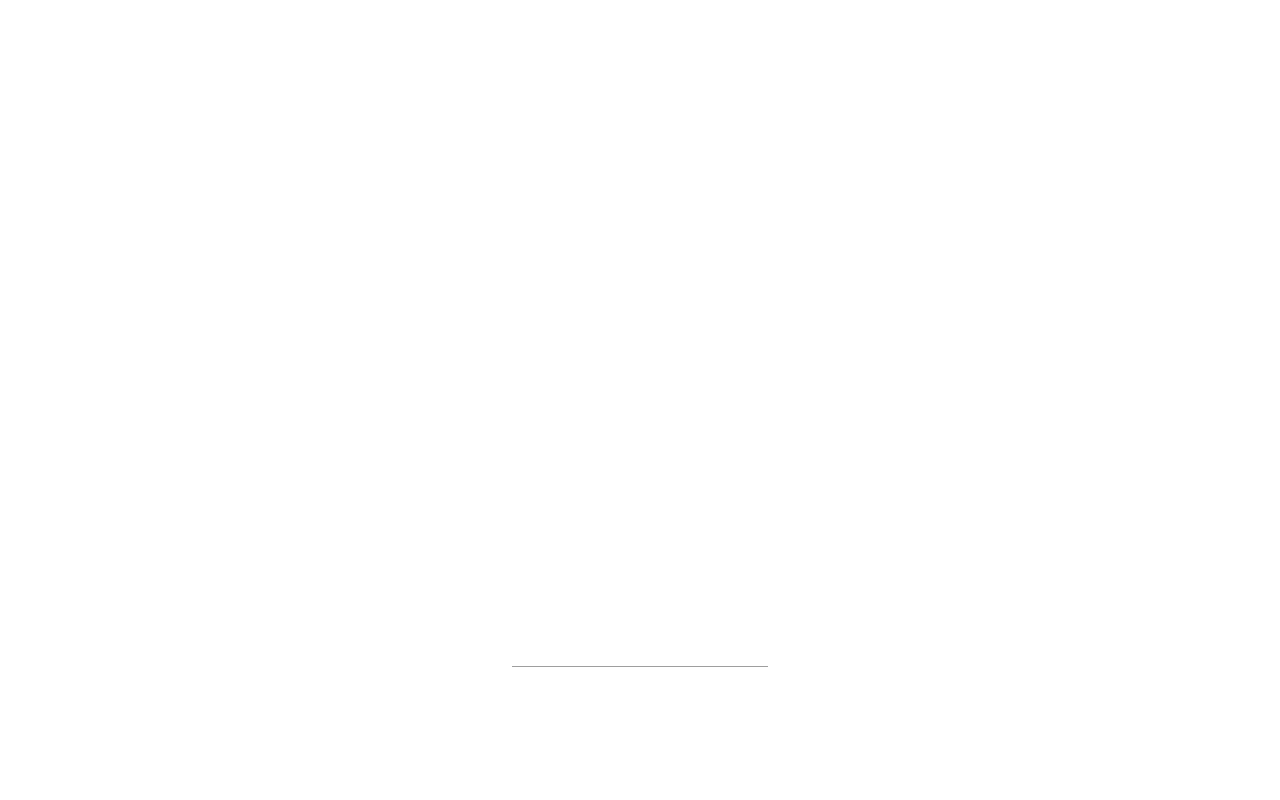
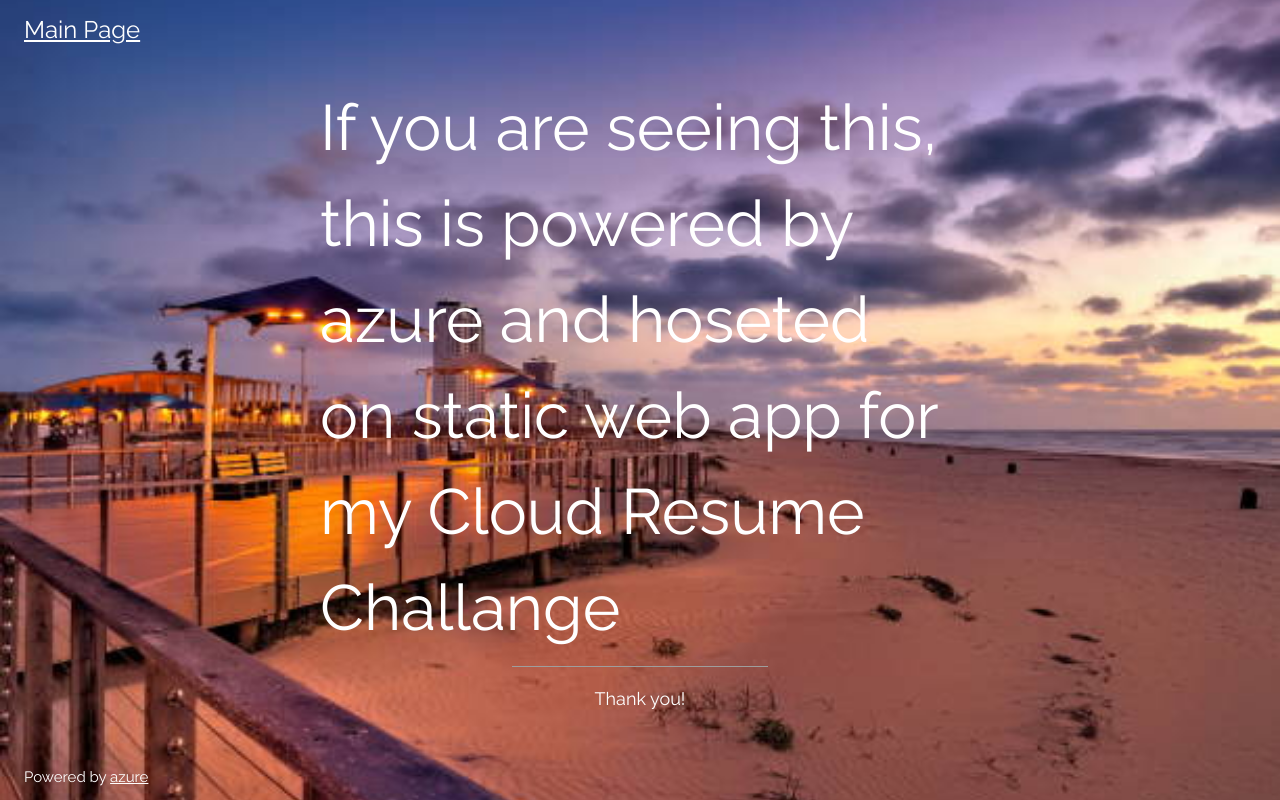
Before and after one commit to acalde2024/cloud-resume-challange-azure, a plain HTML site: page website/index.html in a window 1280 px wide. Drawn offline with nearby package versions, Linux system fonts and the light colour scheme; the site is published under a folder, as on GitHub Pages, so addresses that start at the root find nothing.

Commit message:
Fixed file path

```diff
--- a/website/index.html
+++ b/website/index.html
@@ -10,7 +10,7 @@
 body,h1 {font-family: "Raleway", sans-serif}
 body, html {height: 100%}
 .bgimg {
-  background-image: url('/website/images/background.jpg');
+  background-image: url('./images/background.jpg');
   min-height: 100%;
   background-position: center;
   background-size: cover;
```
Also changed, not shown: 1 other file.
